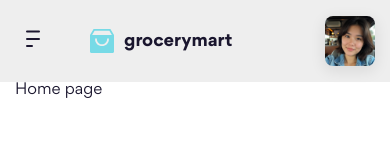
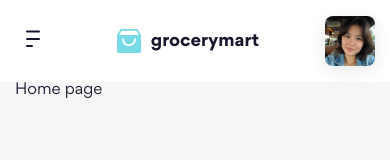
Before and after one commit to thanhthienz22016/f8-htmlcss-08, a website: page index.html in a window 390 px wide. Drawn offline with Linux system fonts and the light colour scheme.

Commit message:
Sửa các lỗi khi responsive Header

```diff
--- a/index.html
+++ b/index.html
@@ -38,7 +38,7 @@
     <!-- Header -->
     <header id="header" class="header"></header>
     <script>
-        load("#header", "./template/header.html");
+        load("#header", "./templates/header.html");
     </script>
     <div class="container">
         <!-- Main -->
@@ -49,7 +49,7 @@
 
         </footer>
         <script>
-            load("#footer", "./template/footer.html")
+            load("#footer", "./templates/footer.html")
         </script>
     </div>
 </body>
--- a/scss/base/_base.scss
+++ b/scss/base/_base.scss
@@ -12,6 +12,7 @@ body {
     font-size: 1.6rem;
     font-family: "Gordita", sans-serif;
     color: var(--text-color);
+    background-color: var(--body-bg);
 }
 
 a {
--- a/scss/components/_logo.scss
+++ b/scss/components/_logo.scss
@@ -5,8 +5,12 @@
     align-items: center;
     column-gap: 14px;
     @include abstracts.breakpoint(lg) {
-        margin-left: 39px;
+        margin-left: 40px;
         column-gap: 10px;
+    }
+
+    @include abstracts.breakpoint(sm) {
+        margin-left: 0px;
     }
 
     &__title {
--- a/scss/layout/_header.scss
+++ b/scss/layout/_header.scss
@@ -18,6 +18,7 @@
     }
 
     @include abstracts.breakpoint(sm) {
+        justify-content: space-between;
         padding: 16px 0;
     }
 
@@ -63,6 +64,9 @@
     @extend %flexItemCenter;
     margin-left: auto;
     column-gap: 20px;
+    @include abstracts.breakpoint(sm) {
+        margin-left: 0;
+    }
 
     &__group {
         @extend %flexItemCenter;
--- a/scss/theme/_dark.scss
+++ b/scss/theme/_dark.scss
@@ -3,6 +3,7 @@ html.dark {
     --icon-color: brightness(0) saturate(100%) invert(100%) sepia(0%)
         saturate(3485%) hue-rotate(196deg) brightness(116%) contrast(101%);
 
+    --body-bg: #292e39;
     --header-bg-color: #171c28;
     --top-act-group-bg-color: #292e39;
     --top-act-group-shadow: rgba(0, 0, 0, 0.2);
--- a/scss/theme/_light.scss
+++ b/scss/theme/_light.scss
@@ -1,10 +1,16 @@
+@use "../abstracts";
+
 html {
     --text-color: #1a162e;
     --icon-color: brightness(0) saturate(100%) invert(8%) sepia(8%)
         saturate(4700%) hue-rotate(211deg) brightness(99%) contrast(96%);
 
+    --body-bg: #f6f6f6;
     --header-bg-color: #eee;
     --top-act-group-bg-color: #fff;
     --top-act-group-shadow: rgba(237, 237, 246, 0.2);
     --top-act-group-separate: #ededf6;
+    @include abstracts.breakpoint(lg) {
+        --header-bg-color: #fff;
+    }
 }
--- a/template/header.html
+++ b/templates/header.html
@@ -50,7 +50,7 @@
 
             <div class="top-act__group">
                 <button class="top-act__btn">
-                    <img src="../assets/icons/love.svg" alt="Love icon" class="top-act__icon icon">
+                    <img src="./assets/icons/love.svg" alt="Love icon" class="top-act__icon icon">
                     <span class="top-act__title">
                         03
                     </span>
```
Also changed, not shown: sign-in.html (+2 -2 lines), sign-up.html (+2 -2 lines), assets/css/main.css, templates/footer.html (added), 1 other file.
